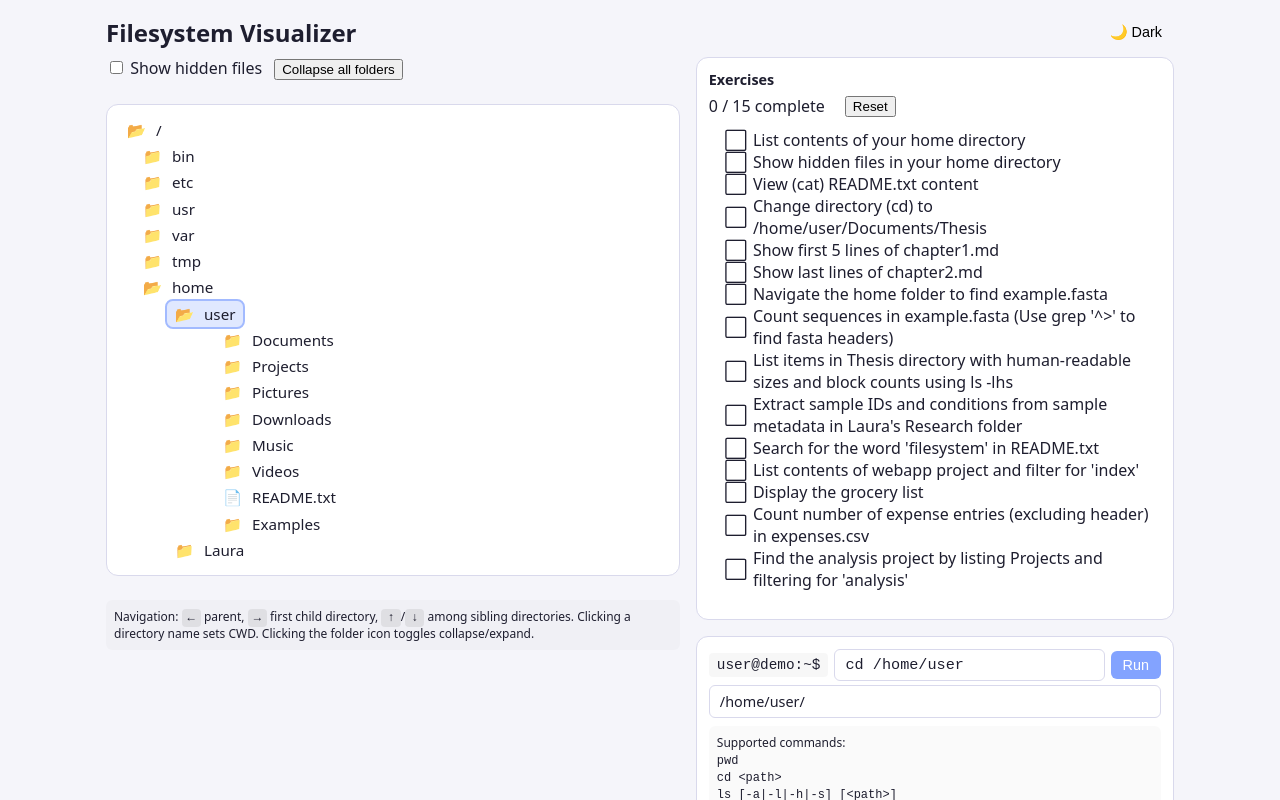
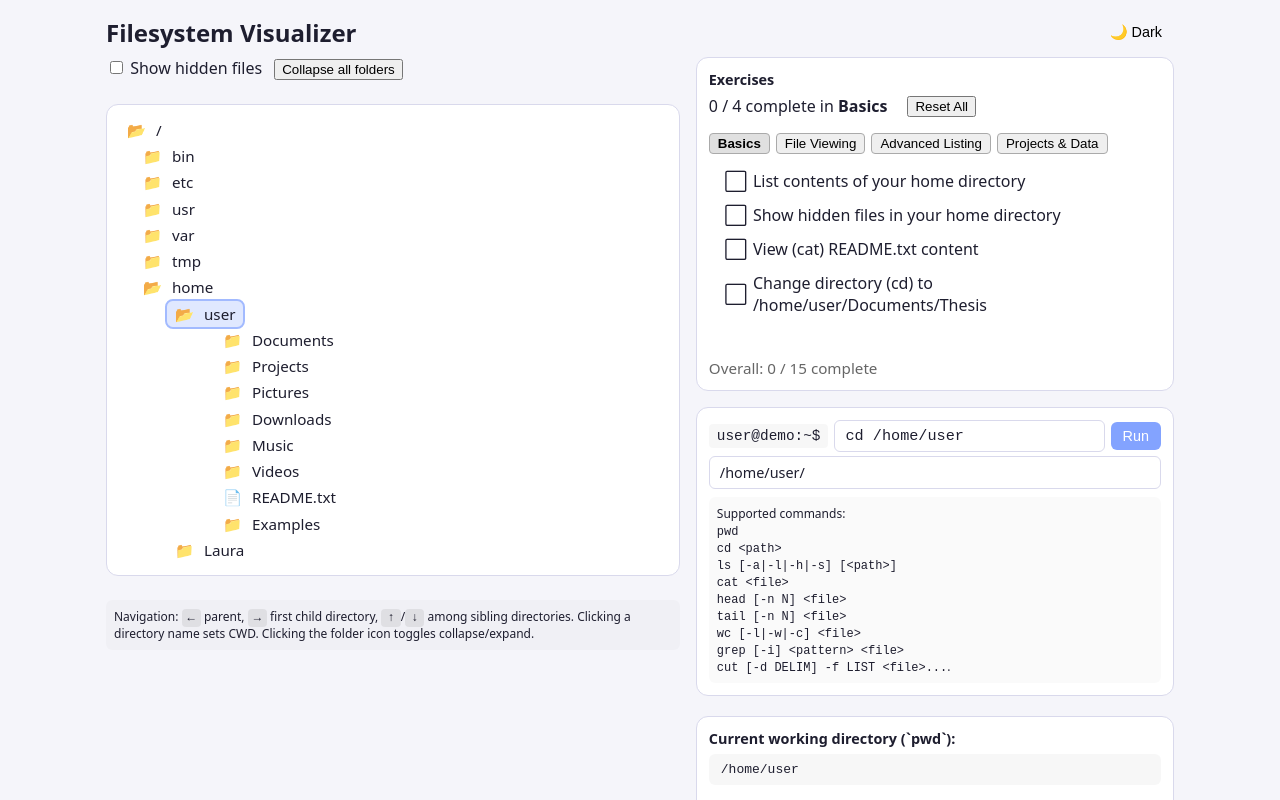
Before and after one commit to lauralwd/linux_simulator, a React (Vite) app: page / in a window 1280 px wide. Shown: the top 800 px of the page. Built offline with nearby package versions, Linux system fonts and the light colour scheme.

Commit message:
organise exercises

```diff
--- a/src/App.tsx
+++ b/src/App.tsx
@@ -948,15 +948,29 @@ const App: React.FC = () => {
     setSuggestions([]);
   }, [input, cwd]);
 
-  const missions = [
+  // Grouped exercise structure
+  const allMissions = React.useMemo(() => [
+    {
+      groupName: "Basics",
+      missions: [
         { id: "list-home", description: "List contents of your home directory", isComplete: () => lsOutput?.path === "/home/user" && !lsOutput?.showAll },
         { id: "show-hidden-home", description: "Show hidden files in your home directory", isComplete: () => lsOutput?.path === "/home/user" && lsOutput?.showAll },
         { id: "view-readme", description: "View (cat) README.txt content", isComplete: () => (textOutput?.toLowerCase().includes("filesystem visualizer") ?? false) },
         { id: "cd-thesis", description: "Change directory (cd) to /home/user/Documents/Thesis", isComplete: () => normalizePath(cwd) === "/home/user/Documents/Thesis" },
+      ]
+    },
+    {
+      groupName: "File Viewing",
+      missions: [
         { id: "head-chapter1", description: "Show first 5 lines of chapter1.md", isComplete: () => textOutput?.includes("# Chapter 1: Introduction") ?? false },
         { id: "tail-chapter2", description: "Show last lines of chapter2.md", isComplete: () => (textOutput?.includes("1. Data collection") && textOutput?.includes("2. Analysis")) ?? false },
         { id: "find-example-fasta", description: "Navigate the home folder to find example.fasta", isComplete: () => normalizePath(cwd) === "/home/user/Documents/Research" },
         { id: "count-fasta-seqs", description: "Count sequences in example.fasta (Use grep '^>' to find fasta headers)", isComplete: () => textOutput?.trim().startsWith("3") ?? false },
+      ]
+    },
+    {
+      groupName: "Advanced Listing",
+      missions: [
         { id: "thesis-sizes", description: "List items in Thesis directory with human-readable sizes and block counts using ls -lhs", isComplete: () => lsOutput?.path === "/home/user/Documents/Thesis" && lsOutput?.long && lsOutput?.human && lsOutput?.blocks },
         { id: "sample-id-condition", description: "Extract sample IDs and conditions from sample metadata in Laura's Research folder", isComplete: () => (textOutput?.includes("sample_id") && textOutput?.includes("control")) ?? false },
         { id: "search-filesystem", description: "Search for the word 'filesystem' in README.txt", isComplete: () => {
@@ -970,21 +984,32 @@ const App: React.FC = () => {
             if (!cmd.includes("readme")) return false;
             return true;
         } },
+      ]
+    },
+    {
+      groupName: "Projects & Data",
+      missions: [
         { id: "find-index-in-webapp", description: "List contents of webapp project and filter for 'index'", isComplete: () => textOutput?.includes("index.html") ?? false },
         { id: "show-grocery", description: "Display the grocery list", isComplete: () => textOutput?.includes("Milk") ?? false },
         { id: "count-expenses", description: "Count number of expense entries (excluding header) in expenses.csv", isComplete: () => { const t = textOutput?.trim(); if (!t) return false; return t.split(/\s+/)[0] === "4"; } },
         { id: "find-analysis-project", description: "Find the analysis project by listing Projects and filtering for 'analysis'", isComplete: () => textOutput?.toLowerCase().includes("analysis") ?? false }
-  ];
+      ]
+    }
+  ], [lsOutput, textOutput, cwd, lastCommand, normalizePath]);
+
+  const [currentGroupIndex, setCurrentGroupIndex] = useState(0);
 
   useEffect(() => {
     setCompletedMissions((prev) => {
       const copy = new Set(prev);
-      missions.forEach((m) => {
+      allMissions.forEach((group) => {
+        group.missions.forEach((m) => {
           if (m.isComplete()) copy.add(m.id);
+        });
       });
       return copy;
     });
-  }, [cwd, lsOutput, textOutput, lastCommand]);
+  }, [cwd, lsOutput, textOutput, lastCommand, allMissions]);
 
   useEffect(() => {
     localStorage.setItem("completedMissions", JSON.stringify(Array.from(completedMissions)));
@@ -1057,7 +1082,19 @@ const App: React.FC = () => {
             <div className="section">
               <div className="label">Exercises</div>
               <div style={{ display: "flex", alignItems: "center", gap: 8 }}>
-                <div>{missions.filter((m) => completedMissions.has(m.id) || m.isComplete()).length} / {missions.length} complete</div>
+                <div>
+                  {/* Show completed/total for current group */}
+                  {(() => {
+                    const group = allMissions[currentGroupIndex];
+                    const groupMissions = group.missions;
+                    const completedCount = groupMissions.filter((m) => completedMissions.has(m.id) || m.isComplete()).length;
+                    return (
+                      <>
+                        {completedCount} / {groupMissions.length} complete in <strong>{group.groupName}</strong>
+                      </>
+                    );
+                  })()}
+                </div>
                 <button
                   onClick={() => {
                     setCompletedMissions(new Set());
@@ -1065,17 +1102,54 @@ const App: React.FC = () => {
                   }}
                   style={{ marginLeft: 12 }}
                 >
-                  Reset
+                  Reset All
                 </button>
               </div>
+              {/* Tab buttons */}
+              <div style={{ marginTop: 10, marginBottom: 4, display: "flex", gap: 6 }}>
+                {allMissions.map((group, idx) => (
+                  <button
+                    key={group.groupName}
+                    type="button"
+                    onClick={() => setCurrentGroupIndex(idx)}
+                    style={{
+                      fontWeight: currentGroupIndex === idx ? 700 : 400,
+                      background: currentGroupIndex === idx ? "#e0e0e0" : undefined,
+                      borderRadius: 4,
+                      border: "1px solid #aaa",
+                      padding: "2px 8px",
+                      cursor: "pointer"
+                    }}
+                  >
+                    {group.groupName}
+                  </button>
+                ))}
+              </div>
+              {/* List only missions for current group */}
               <ul style={{ paddingLeft: 16, marginTop: 6 }}>
-                {missions.map((m) => (
-                  <li key={m.id} style={{ display: "flex", alignItems: "center", gap: 6 }}>
+                {allMissions[currentGroupIndex].missions.map((m) => (
+                  <li
+                    key={m.id}
+                    style={{ display: "flex", alignItems: "center", gap: 6, marginBottom: 12 }}
+                  >
                     <span>{completedMissions.has(m.id) || m.isComplete() ? "✅" : "⬜"}</span>
                     <span>{m.description}</span>
                   </li>
                 ))}
               </ul>
+              {/* Group summary at bottom */}
+              <div style={{ marginTop: 8, fontSize: "0.95em", color: "#666" }}>
+                {(() => {
+                  const totalCompleted = allMissions.reduce((acc, group) =>
+                    acc + group.missions.filter((m) => completedMissions.has(m.id) || m.isComplete()).length, 0);
+                  const totalMissions = allMissions.reduce((acc, group) => acc + group.missions.length, 0);
+                  return (
+                    <span>
+                      Overall: {totalCompleted} / {totalMissions} complete
+                    </span>
+                  );
+                })()}
+              </div>
             </div>
           </div>
           <div className="shell">
```
Lines whose indentation alone changed are shown as unchanged.
